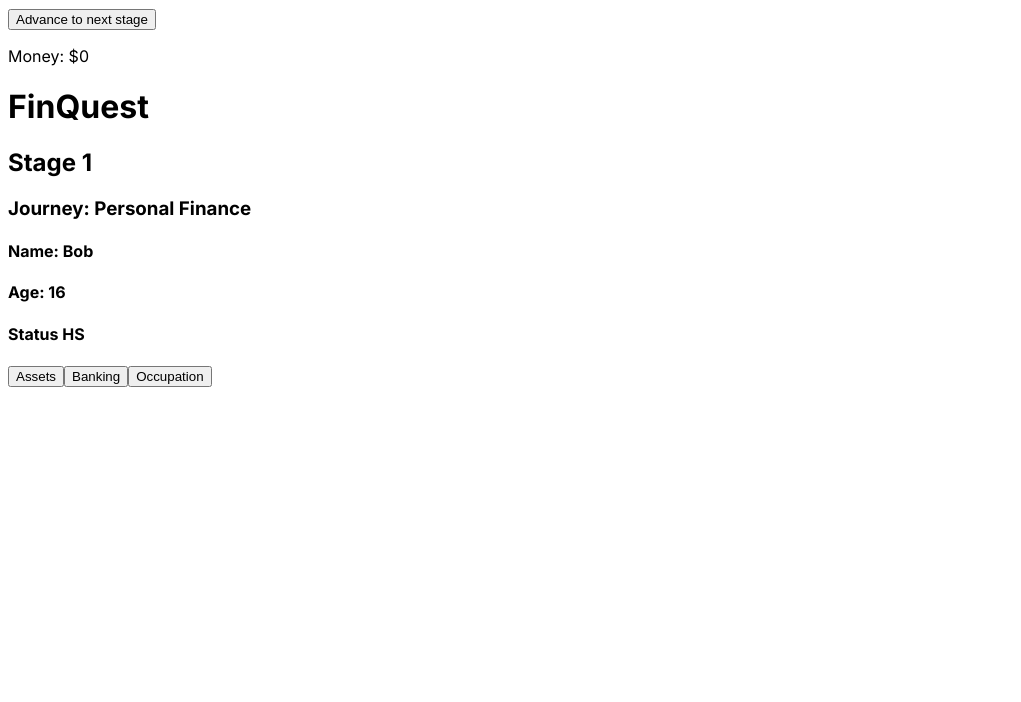
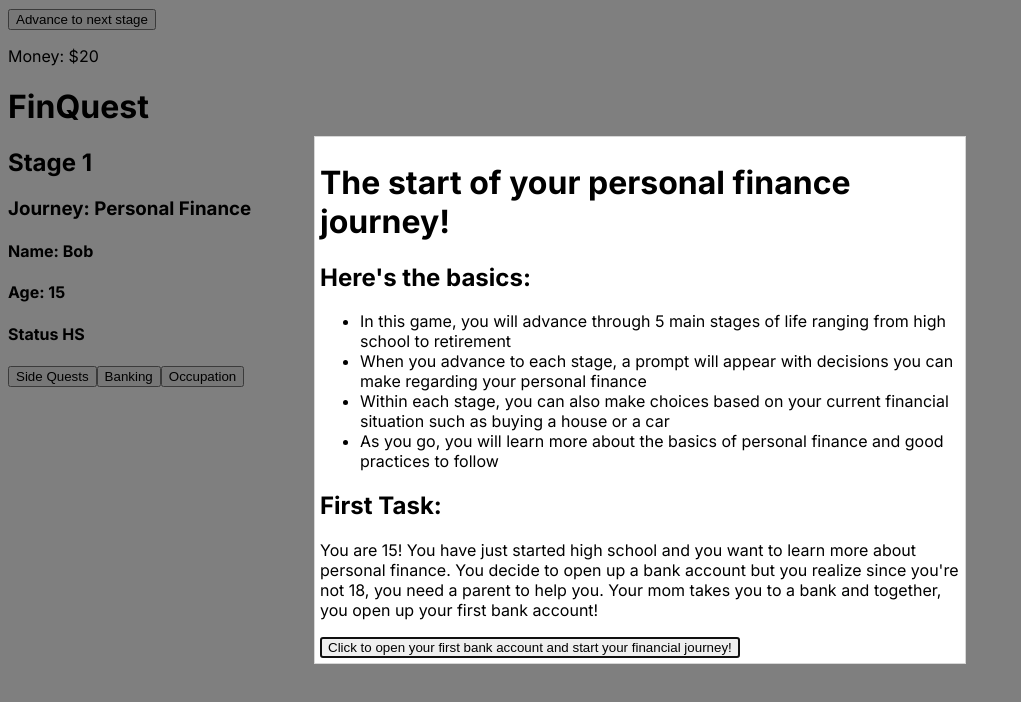
Before and after one commit to elang70/tamuhackx-finquest, a Next.js app: page /pf in a window 1280 px wide. Shown: the top 702 px of the page, without its empty margins (0-1021 px from the left). Built offline with nearby package versions, Linux system fonts and the light colour scheme.

Commit message:
Created initial prompt to appear on first level page

```diff
--- a/src/app/components/initial_prompt.js
+++ b/src/app/components/initial_prompt.js
@@ -2,12 +2,42 @@
 import React from 'react';
 
 // Define the Profile function component
-function Profile() {
+function Initial() {
     return (
       <>
-        <h1>This is a profile page</h1>
+        <h1>The start of your personal finance journey!</h1>
+        <h2>Here's the basics:</h2>
+        <ul>
+            <li>
+                In this game, you will advance through 5 main stages of
+                life ranging from high school to retirement
+            </li>
+            <li>
+                When you advance to each stage, a prompt will appear
+                with decisions you can make regarding your personal
+                finance
+            </li>
+            <li>
+                Within each stage, you can also make choices based
+                on your current financial situation such as buying a
+                house or a car
+            </li>
+            <li>
+                As you go, you will learn more about the basics of
+                personal finance and good practices to follow
+            </li>
+
+        </ul>
+        <h2>First Task:</h2>
+        <p>
+            You are 15! You have just started high school and you
+            want to learn more about personal finance. You decide to
+            open up a bank account but you realize since you're not
+            18, you need a parent to help you. Your mom takes you to
+            a bank and together, you open up your first bank account!
+        </p>
       </>
     );
 };
 
-export default Profile;
+export default Initial;
--- a/src/app/pf/page.js
+++ b/src/app/pf/page.js
@@ -1,39 +1,58 @@
 "use client";
-import React from 'react';
+import React, { useState, useEffect } from 'react';
 import Popup from 'reactjs-popup';
 import 'reactjs-popup/dist/index.css';
+import InitialPrompt from '../components/initial_prompt';
 
 const Page = () => {
+    const [isOpen, setIsOpen] = useState(false);
+
+    useEffect(() => {
+        setIsOpen(true);
+    }, []);
+
+    const closeModal = () => {
+        setIsOpen(false);
+    }
+
     return (
         <>
+            <Popup open={isOpen} closeOnDocumentClick onClose={closeModal}>
+                <InitialPrompt />
+                <button onClick={closeModal}>
+                    Click to open your first bank account and start your financial journey!
+                </button>
+            </Popup>
+
+
             <div>
                 <button>Advance to next stage</button>
-                <p>Money: $0</p>
+                <p>Money: $20</p>
             </div>
             <div>
                 <h1>FinQuest</h1>
                 <h2>Stage 1</h2>
                 <h3>Journey: Personal Finance</h3>
                 <h4>Name: Bob</h4>
-                <h4>Age: 16</h4>
+                <h4>Age: 15</h4>
                 <h4>Status HS</h4>
 
             </div>
 
             <div>
             <Popup trigger=
-                {<button> Assets </button>}
+                {<button> Side Quests </button>}
                 modal nested>
                 {
                     close => (
                         <div className='modal'>
                             <div className='content'>
-                                {"Content of the popup (to be replaced with a popup component)"}
+                                {""}
                             </div>
                             <div>
                                 <button onClick=
                                     {() => close()}>
-                                        Close modal
+                                        <InitialPrompt />
                                 </button>
                             </div>
                         </div>
```
